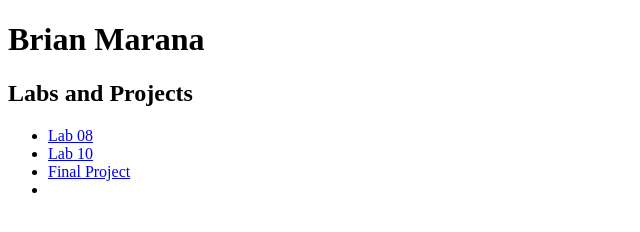
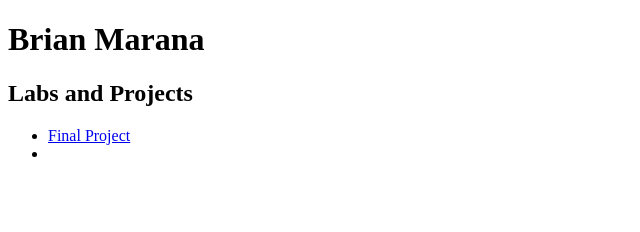
Before and after one commit to BrianMarinara/CSIT121, a plain HTML site: page index.html in a window 1280 px wide. Shown: the whole page, without its empty margins (0-640 px from the left). Drawn offline with Linux system fonts and the light colour scheme.

Commit message:
Update index.html

```diff
--- a/index.html
+++ b/index.html
@@ -8,8 +8,6 @@
 	<h1>Brian Marana</h1>
 	<h2>Labs and Projects</h2>
 <ul>
-	<li><a href="Lab 08">Lab 08</a></li>
-	<li><a href="Lab10">Lab 10</a></li>
 	<li><a href="Final Project">Final Project</a><li>
 </ul>
 	</body>
```
